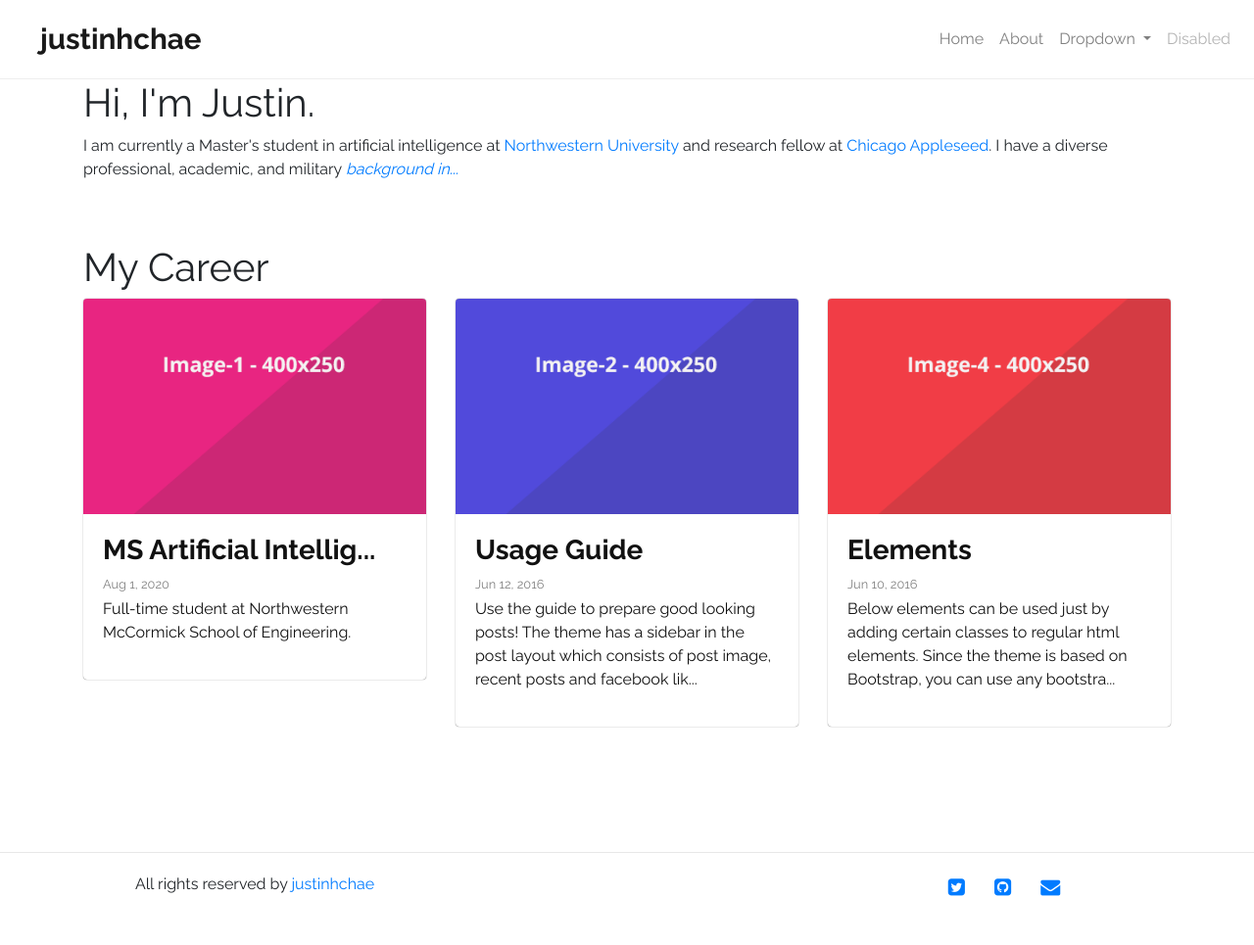
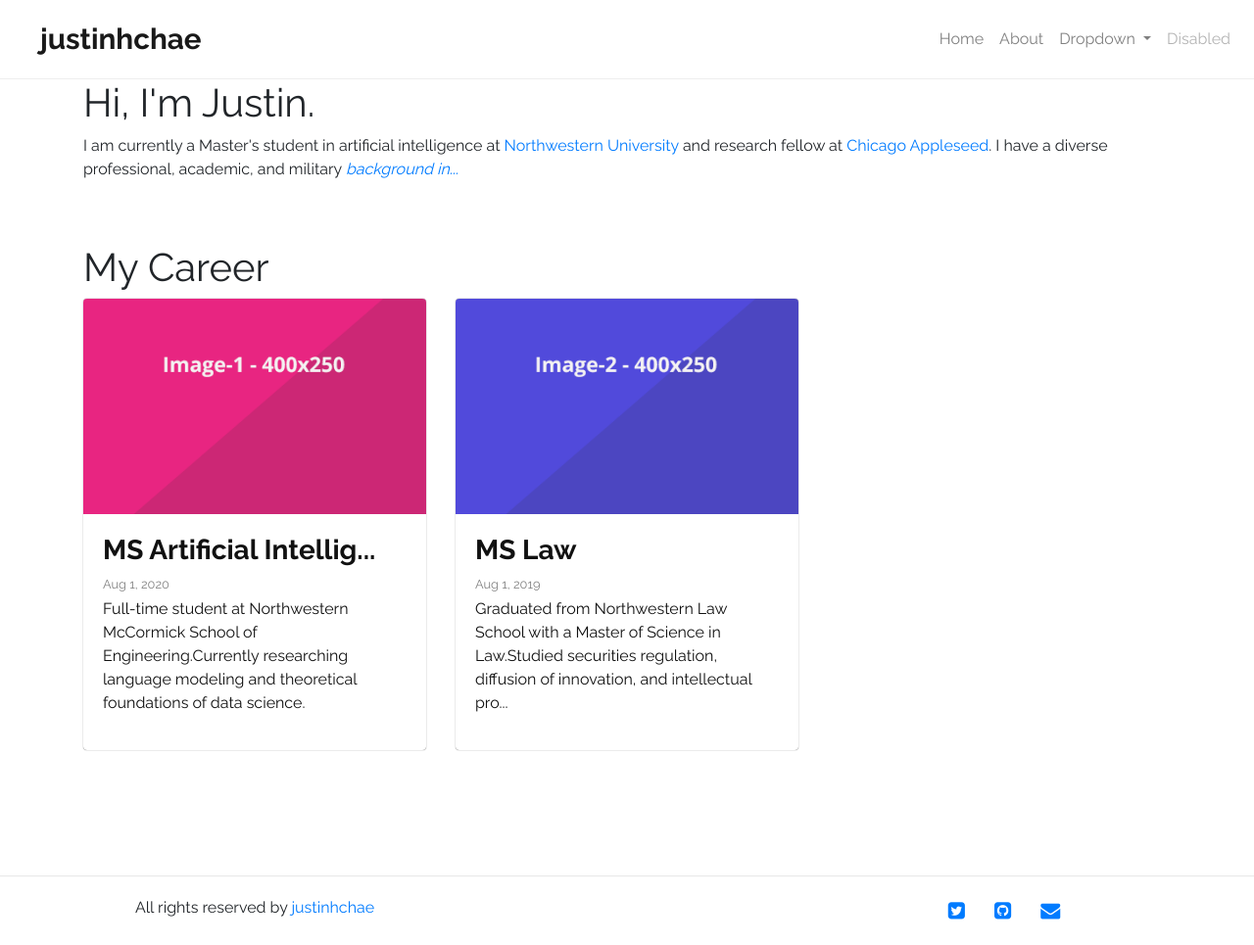
Before and after one commit to justinhchae/justinhchae.github.io, a Jekyll site: the page built from index.html, in a window 1280 px wide. Shown: the whole page at 98% size. Built offline with Jekyll 4.4.1, drawn with Linux system fonts in a browser that asks for light colours; the list of posts is cut into pages by our own code; before the commit the page ends 941 px from its top, so only the background shows below that.

Commit message:
update cards

```diff
--- a/_posts/2016-06-10-elements.markdown
+++ /dev/null
@@ -1,287 +0,0 @@
----
-layout: post
-title:  "Elements"
-categories: jekyll update
-image: /images/image-4.png
----
-Below elements can be used just by adding certain classes to regular html elements. Since the theme is based on Bootstrap, you can use any bootstrap class in this theme.
-
-## Buttons
-
-<a href="#" class="btn btn-default">Default</a>
-<a href="#" class="btn btn-primary">Primary</a>
-<a href="#" class="btn btn-success">Success</a>
-<a href="#" class="btn btn-info">Info</a>
-<a href="#" class="btn btn-warning">Warning</a>
-<a href="#" class="btn btn-danger">Danger</a>
-<a href="#" class="btn btn-link">Link</a>
-<br /><br />
-<a href="#" class="btn btn-primary btn-lg">Large button</a>
-<a href="#" class="btn btn-primary">Default button</a>
-<a href="#" class="btn btn-primary btn-sm">Small button</a>
-
-{% highlight html %}
-<a href="#" class="btn btn-default">Default</a>
-<a href="#" class="btn btn-primary">Primary</a>
-<a href="#" class="btn btn-success">Success</a>
-<a href="#" class="btn btn-info">Info</a>
-<a href="#" class="btn btn-warning">Warning</a>
-<a href="#" class="btn btn-danger">Danger</a>
-<a href="#" class="btn btn-link">Link</a>
-
-<a href="#" class="btn btn-primary btn-lg">Large button</a>
-<a href="#" class="btn btn-primary">Default button</a>
-<a href="#" class="btn btn-primary btn-sm">Small button</a>
-{% endhighlight %}
-
-
-## Typo
-
-### Heading
-
-<h1>Heading 1</h1>
-<h2>Heading 2</h2>
-<h3>Heading 3</h3>
-<h4>Heading 4</h4>
-<h5>Heading 5</h5>
-<h6>Heading 6</h6>
-
-{% highlight html %}
-<h1>Heading 1</h1>
-<h2>Heading 2</h2>
-<h3>Heading 3</h3>
-<h4>Heading 4</h4>
-<h5>Heading 5</h5>
-<h6>Heading 6</h6>
-{% endhighlight %}
-
-### Blockquote
-<blockquote>
-  <p>Lorem ipsum dolor sit amet, consectetur adipiscing elit. Integer posuere erat a ante.</p>
-  <small>Someone famous in <cite title="Source Title">Source Title</cite></small>
-</blockquote>
-
-{% highlight html %}
-<blockquote>
-  <p>Lorem ipsum dolor sit amet, consectetur adipiscing elit. Integer posuere erat a ante.</p>
-  <small>Someone famous in <cite title="Source Title">Source Title</cite></small>
-</blockquote>
-{% endhighlight %}
-
-
-## Table
-
-| Tables   |      Are      |  Cool |
-|----------|:-------------:|------:|
-| col 1 is |  left-aligned | $1600 |
-| col 2 is |    centered   |   $12 |
-| col 3 is | right-aligned |    $1 |
-{: .table .table-striped .table-hover}
-
-{% highlight markdown %}
-| Tables   |      Are      |  Cool |
-|----------|:-------------:|------:|
-| col 1 is |  left-aligned | $1600 |
-| col 2 is |    centered   |   $12 |
-| col 3 is | right-aligned |    $1 |
-{: .table .table-striped .table-hover}
-{% endhighlight %}
-
-<div class="mt20"></div>
-
-## Indicators
-
-
-<div class="alert alert-dismissible alert-warning">
-  <button type="button" class="close" data-dismiss="alert">&times;</button>
-  <h4>Warning!</h4>
-  <p>Best check yo self, you're not looking too good. Nulla vitae elit libero, a pharetra augue. Praesent commodo cursus magna, <a href="#" class="alert-link">vel scelerisque nisl consectetur et</a>.</p>
-</div>
-
-{% highlight html %}
-<div class="alert alert-dismissible alert-warning">
-  <button type="button" class="close" data-dismiss="alert">&times;</button>
-  <h4>Warning!</h4>
-  <p>Best check yo self, you're not looking too good. Nulla vitae elit libero, a pharetra augue. Praesent commodo cursus magna, <a href="#" class="alert-link">vel scelerisque nisl consectetur et</a>.</p>
-</div>
-{% endhighlight %}
-
-
-<div class="row">
-    <div class="col-md-4">
-        <div class="alert alert-dismissible alert-danger">
-          <button type="button" class="close" data-dismiss="alert">&times;</button>
-          <strong>Oh snap!</strong> <a href="#" class="alert-link">Change a few things up</a> and try submitting again.
-          </div>
-    </div>
-
-
-
-   <div class="col-md-4">
-        <div class="alert alert-dismissible alert-success">
-          <button type="button" class="close" data-dismiss="alert">&times;</button>
-          <strong>Well done!</strong> You successfully read <a href="#" class="alert-link">this important alert message</a>.
-        </div>
-    </div>
-
-
-
-   <div class="col-md-4">
-        <div class="alert alert-dismissible alert-info">
-          <button type="button" class="close" data-dismiss="alert">&times;</button>
-          <strong>Heads up!</strong> This <a href="#" class="alert-link">alert needs your attention</a>, but it's not super important.
-        </div>
-    </div>
-</div>
-
-
-<div class="row">
-    <div class="col-md-4">
-       {% highlight html %}
-        <div class="alert alert-dismissible alert-danger">
-          <button type="button" class="close" data-dismiss="alert">&times;</button>
-          <strong>Oh snap!</strong> <a href="#" class="alert-link">Change a few things up</a> and try submitting again.
-          </div>
-          {% endhighlight %}
-    </div>
-
-
-
-   <div class="col-md-4">
-       {% highlight html %}
-        <div class="alert alert-dismissible alert-success">
-          <button type="button" class="close" data-dismiss="alert">&times;</button>
-          <strong>Well done!</strong> You successfully read <a href="#" class="alert-link">this important alert message</a>.
-        </div>
-        {% endhighlight %}
-    </div>
-
-
-
-   <div class="col-md-4">
-       {% highlight html %}
-        <div class="alert alert-dismissible alert-info">
-          <button type="button" class="close" data-dismiss="alert">&times;</button>
-          <strong>Heads up!</strong> This <a href="#" class="alert-link">alert needs your attention</a>, but it's not super important.
-        </div>
-        {% endhighlight %}
-    </div>
-</div>
-
-## Labels
-
-<span class="label label-default">Default</span>
-<span class="label label-primary">Primary</span>
-<span class="label label-success">Success</span>
-<span class="label label-warning">Warning</span>
-<span class="label label-danger">Danger</span>
-<span class="label label-info">Info</span>
-
-{% highlight html %}
-<span class="label label-default">Default</span>
-<span class="label label-primary">Primary</span>
-<span class="label label-success">Success</span>
-<span class="label label-warning">Warning</span>
-<span class="label label-danger">Danger</span>
-<span class="label label-info">Info</span>
-{% endhighlight %}
-
-
-## Jumbotron
-
-<div class="jumbotron">
-  <h1>Jumbotron</h1>
-  <p>This is a simple hero unit, a simple jumbotron-style component for calling extra attention to featured content or information.</p>
-  <p><a class="btn btn-primary btn-lg">Learn more</a></p>
-</div>
-
-{% highlight html %}
-<div class="jumbotron">
-  <h1>Jumbotron</h1>
-  <p>This is a simple hero unit, a simple jumbotron-style component for calling extra attention to featured content or information.</p>
-  <p><a class="btn btn-primary btn-lg">Learn more</a></p>
-</div>
-{% endhighlight %}
-
-## Panels
-
-<div class="row">
-    <div class="col-md-4">
-        <div class="panel panel-primary">
-          <div class="panel-heading">
-            <h3 class="panel-title">Panel primary</h3>
-          </div>
-          <div class="panel-body">
-            Panel content
-          </div>
-        </div>
-    </div>
-
-
-
-   <div class="col-md-4">
-        <div class="panel panel-success">
-          <div class="panel-heading">
-            <h3 class="panel-title">Panel success</h3>
-          </div>
-          <div class="panel-body">
-            Panel content
-          </div>
-        </div>
-    </div>
-
-
-
-   <div class="col-md-4">
-        <div class="panel panel-warning">
-          <div class="panel-heading">
-            <h3 class="panel-title">Panel warning</h3>
-          </div>
-          <div class="panel-body">
-            Panel content
-          </div>
-        </div>
-    </div>
-</div>
-
-<div class="row">
-    <div class="col-md-4">
-        <div class="panel panel-danger">
-          <div class="panel-heading">
-            <h3 class="panel-title">Panel danger</h3>
-          </div>
-          <div class="panel-body">
-            Panel content
-          </div>
-        </div>
-    </div>
-
-
-
-   <div class="col-md-4">
-        <div class="panel panel-info">
-          <div class="panel-heading">
-            <h3 class="panel-title">Panel info</h3>
-          </div>
-          <div class="panel-body">
-            Panel content
-          </div>
-        </div>
-    </div>
-
-   <div class="col-md-4">
-    </div>
-</div>
-
-{% highlight html %}
-<div class="panel panel-primary">
-    <div class="panel-heading">
-    <h3 class="panel-title">Panel primary</h3>
-    </div>
-    <div class="panel-body">
-    Panel content
-    </div>
-</div>
-{% endhighlight %}
-
-Change class ``panel-primary`` to ``panel-warning``, ``panel-success`` and so on to get other panels.
--- a/_posts/2016-06-12-usage.markdown
+++ /dev/null
@@ -1,24 +0,0 @@
----
-layout: post
-title:  "Usage Guide"
-categories: jekyll update
-image: /images/image-2.png
-categories: two
----
-
-Use the guide to prepare good looking posts! The theme has a sidebar in the post layout which consists of post image, recent posts and facebook like box. This can be extended by editing the ``sidebar.html`` in **_includes** folder.
-
-## Image
-
-- Use image of ratio 400x250 (800x500).
-- Keep them inside ``images`` folder.
-- Mention image name in the front matter as shown below
-
-{% highlight yml %}
----
-layout: post
-title:  "Some title"
-categories: some category
-img: image-name.jpg
----
-{% endhighlight %}
--- /dev/null
+++ b/_posts/2019-08-01-msl.markdown
@@ -0,0 +1,9 @@
+---
+layout: post
+title:  "MS Law"
+categories: education
+image: /images/image-2.png
+---
+
+Graduated from Northwestern Law School with a Master of Science in Law.
+Studied securities regulation, diffusion of innovation, and intellectual property law.
--- a/_posts/2020-08-01-msai.markdown
+++ b/_posts/2020-08-01-msai.markdown
@@ -6,3 +6,4 @@ categories: education
 image: /images/image-1.png
 ---
 Full-time student at Northwestern McCormick School of Engineering.
+Currently researching language modeling and theoretical foundations of data science.
```
